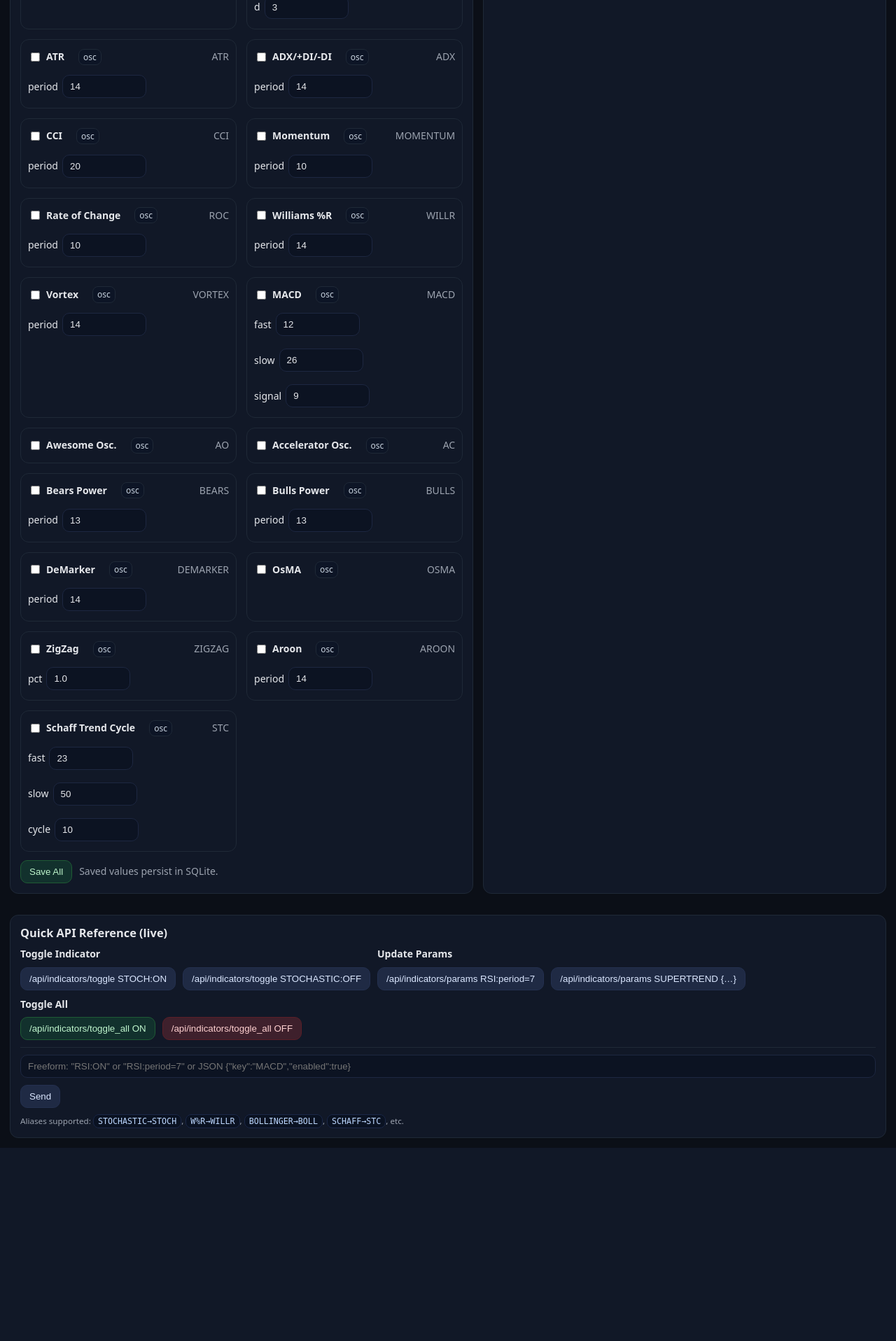
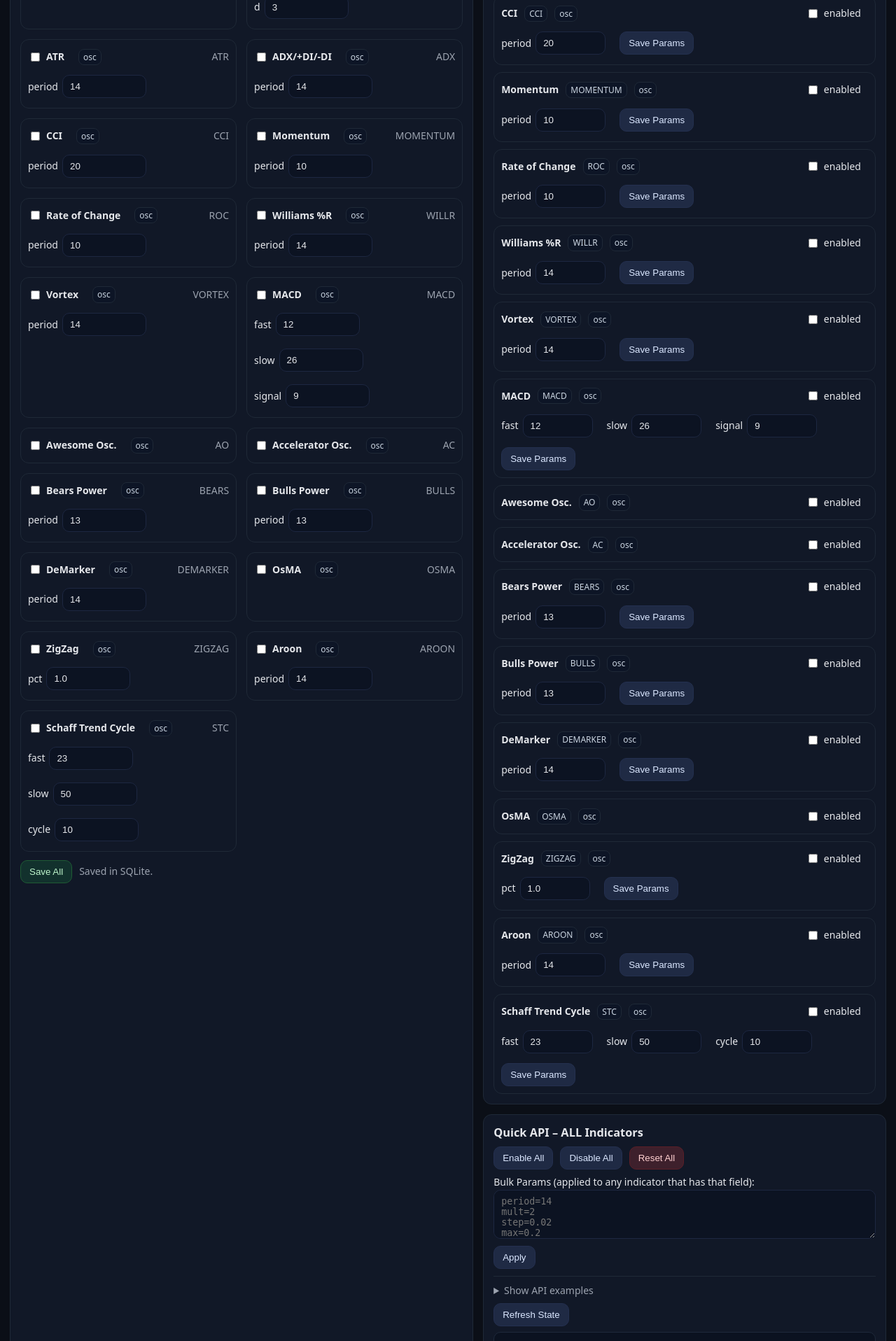
Before and after one commit to Fanatic1989/pocket-option-signals, a Flask app: page /dashboard in a window 1280 px wide. Shown: the part 2400-4316 px from the top of the page at 70% size. Before the commit the page ends 4040 px from the top, so only its background shows below. Run offline with Flask 3, Linux system fonts and the light colour scheme; the visitor is signed in with stand-in values (Sample User, id 1); data comes from the database, SQL or seed files in the repository.

Commit message:
Update dashboard.html

```diff
--- a/templates/dashboard.html
+++ b/templates/dashboard.html
@@ -24,7 +24,6 @@
     .btn.ok{background:rgba(22,163,74,.18);border-color:#1f5b35;color:#bff6cd}
     .btn.stop{background:rgba(239,68,68,.2);border-color:#5b1f27;color:#ffd0d0}
     .btn.ghost{background:transparent;border-color:var(--line);color:var(--muted)}
-    .btn.warn{background:rgba(245,158,11,.18);border-color:#7a5a12;color:#ffe0a6}
     input, select, textarea{
       background:#0c1322;border:1px solid #1d2741;color:var(--text);
       border-radius:10px;padding:8px 10px;outline:none
@@ -58,8 +57,7 @@
     .checkbox-col{columns:3}
     @media (max-width:1100px){ .cols{grid-template-columns:1fr} .checkbox-col{columns:2} }
     @media (max-width:640px){ .checkbox-col{columns:1} }
-    code{background:#0a1222;border:1px solid #1b2747;padding:2px 6px;border-radius:8px;color:#bcd7ff}
-    .mono{font-family:ui-monospace, Menlo, Consolas, monospace}
+    pre.code{white-space:pre-wrap;font-family:ui-monospace,Menlo,Consolas,monospace;font-size:12px;background:#0b1220;border:1px solid #1e293b;border-radius:10px;padding:10px}
   </style>
 </head>
 <body>
@@ -82,7 +80,6 @@
 
 <div class="grid" style="padding:14px">
 
-  {# ------------------- FLASH MESSAGES ------------------- #}
   {% with messages = get_flashed_messages(with_categories=true) %}
     {% if messages %}
       {% for cat, msg in messages %}
@@ -91,7 +88,6 @@
     {% endif %}
   {% endwith %}
 
-  {# ------------------- LOGIN VIEW ------------------- #}
   {% if view == 'login' %}
     <div class="panel" style="max-width:520px;margin:40px auto">
       <h3 class="section-title">Admin Login</h3>
@@ -99,11 +95,10 @@
         <input type="password" name="password" placeholder="Password" required />
         <button class="btn ok">Login</button>
       </form>
-      <div class="mt12"><small class="muted">Default password is "admin" (env: <code>ADMIN_PASSWORD</code>).</small></div>
+      <div class="mt12"><small class="muted">Default password is "admin" (env: ADMIN_PASSWORD).</small></div>
     </div>
   {% else %}
 
-  {# ------------------- TOP STRIP: ENGINE + QUICK SEND ------------------- #}
   <div class="grid cols">
     <div class="panel">
       <div class="row">
@@ -151,7 +146,6 @@
     </div>
   </div>
 
-  {# ------------------- MAIN GRID ------------------- #}
   <div class="grid cols">
     <div class="panel">
       <form action="{{ url_for('dashboard.view') }}" method="post">
@@ -170,7 +164,7 @@
             <label class="w100">Manual symbols (space or comma separated)
               <textarea name="symbols_text" placeholder="frxEURUSD frxGBPUSD ...">{{ ' '.join(cfg.get('symbols_raw', [])) }}</textarea>
             </label>
-            <label><input type="checkbox" name="convert_po"> Convert PO→Deriv</label>
+            <label><input type="checkbox" name="convert_po" checked> Convert PO→Deriv</label>
           </div>
           <div>
             <div class="row">
@@ -217,7 +211,7 @@
         </div>
 
         <div class="divider"></div>
-        <h3 class="section-title">3) Indicators</h3>
+        <h3 class="section-title">3) Indicators (form save)</h3>
         <div class="grid" style="grid-template-columns:repeat(2,minmax(0,1fr))">
           {% for key, spec in ind_specs.items() %}
             {% set block = (cfg.get('indicators') or {}).get(key, {}) %}
@@ -242,12 +236,81 @@
 
         <div class="mt12 row">
           <button class="btn ok">Save All</button>
-          <span class="muted">Saved values persist in SQLite.</span>
+          <span class="muted">Saved in SQLite.</span>
         </div>
       </form>
     </div>
 
     <div class="grid" style="gap:14px">
+
+      <div class="panel">
+        <h3 class="section-title">Indicators — Live API (per-indicator)</h3>
+        <div class="muted">Toggle quickly and update params without full form save.</div>
+        <div id="indList">
+          {% for key, spec in ind_specs.items() %}
+          {% set state = (cfg.get("indicators",{}).get(key, {})) %}
+          <div class="panel" style="padding:10px;margin-top:10px">
+            <div class="row">
+              <strong>{{ spec.title }}</strong>
+              <span class="pill">{{ key }}</span>
+              <span class="pill">{{ spec.panel }}</span>
+              <label class="right"><input type="checkbox" data-ind-toggle="{{key}}" {% if state.get('enabled') %}checked{% endif %}/> enabled</label>
+            </div>
+            {% if spec.fields %}
+            <form class="row mt8" onsubmit="return saveParams(event,'{{key}}')">
+              {% for fname, default in spec.fields.items() %}
+                <label>{{fname}} <input name="{{fname}}" style="width:100px" value="{{ state.get(fname, default) }}"></label>
+              {% endfor %}
+              <button class="btn">Save Params</button>
+            </form>
+            {% endif %}
+          </div>
+          {% endfor %}
+        </div>
+      </div>
+
+      <div class="panel">
+        <h3 class="section-title">Quick API – ALL Indicators</h3>
+        <div class="row">
+          <button class="btn" onclick="toggleAllIndicators(true)">Enable All</button>
+          <button class="btn" onclick="toggleAllIndicators(false)">Disable All</button>
+          <button class="btn stop" onclick="resetAllIndicators()">Reset All</button>
+          <span id="qaAllMsg" class="muted"></span>
+        </div>
+        <div class="mt8">Bulk Params (applied to any indicator that has that field):</div>
+        <form class="row" onsubmit="return bulkParamsAll(event)">
+          <textarea class="w100" name="params_text" placeholder="period=14
+mult=2
+step=0.02
+max=0.2"></textarea>
+          <button class="btn">Apply</button>
+        </form>
+        <div class="divider"></div>
+        <details>
+          <summary class="muted">Show API examples</summary>
+<pre class="code">
+# Enable all
+curl -X POST "{{ url_for('dashboard.api_ind_toggle_all') }}" -H "Content-Type: application/json" -d '{"enabled": true}'
+
+# Disable all
+curl -X POST "{{ url_for('dashboard.api_ind_toggle_all') }}" -H "Content-Type: application/json" -d '{"enabled": false}'
+
+# Bulk params for all (only existing fields updated)
+curl -X POST "{{ url_for('dashboard.api_ind_params_all') }}" -H "Content-Type: application/json" -d '{"params":{"period":14,"mult":2,"step":0.02,"max":0.2}}'
+
+# Reset all to defaults
+curl -X POST "{{ url_for('dashboard.api_ind_reset_all') }}"
+</pre>
+        </details>
+        <div class="mt8">
+          <button class="btn" onclick="loadAllState()">Refresh State</button>
+        </div>
+        <pre id="qaAllState" class="code" style="margin-top:8px"></pre>
+      </div>
+
+    </div>
+  </div>
+
   <div class="panel">
     <h3 class="section-title">Backtest</h3>
     <form id="frmBT" onsubmit="return runBacktest(event)" enctype="multipart/form-data">
@@ -271,7 +334,7 @@
       </div>
       <div class="mt8">
         <input class="w100" name="bt_symbols" placeholder="Optional override: symbols (comma or space) e.g. frxEURUSD,frxGBPUSD" />
-            <label class="mt8"><input type="checkbox" name="convert_po_bt"> Convert PO→Deriv (for the above box)</label>
+        <label class="mt8"><input type="checkbox" name="convert_po_bt" checked> Convert PO→Deriv (for the above box)</label>
       </div>
       <div class="row mt8">
         <label>CSV (optional) <input type="file" name="bt_csv" accept=".csv"></label>
@@ -289,6 +352,7 @@
     <img id="btPlot" class="plot mt8" style="display:none" alt="Backtest Plot" />
   </div>
 
+  <div class="grid cols">
     <div class="panel">
       <h3 class="section-title">Telegram Users</h3>
       <form action="{{ url_for('dashboard.users_add') }}" method="post" class="row">
@@ -309,7 +373,7 @@
               <tr>
                 <td>{{ r[0] }}</td>
                 <td>{{ r[1] }}</td>
-                  <td class="nowrap mono">{{ r[2] }}</td>
+                <td class="nowrap">{{ r[2] }}</td>
                 <td>{{ r[3] or '' }}</td>
                 <td>
                   <form action="{{ url_for('dashboard.users_delete') }}" method="post"
@@ -327,50 +391,17 @@
       </div>
     </div>
 
-    </div>
-  </div>
-
-  {# ---------------- Quick API Reference (clickable) ---------------- #}
-  <div class="panel mt16">
-    <h3 class="section-title">Quick API Reference (live)</h3>
-    <div class="row">
-      <div>
-        <div class="mb8"><strong>Toggle Indicator</strong></div>
-        <div class="row">
-          <button class="btn" onclick="apiToggle('STOCH', true)">/api/indicators/toggle STOCH:ON</button>
-          <button class="btn" onclick="apiToggle('STOCHASTIC', false)">/api/indicators/toggle STOCHASTIC:OFF</button>
-        </div>
-      </div>
-      <div>
-        <div class="mb8"><strong>Update Params</strong></div>
-        <div class="row">
-          <button class="btn" onclick="apiParams('RSI', {period:7})">/api/indicators/params RSI:period=7</button>
-          <button class="btn" onclick="apiParams('SUPERTREND', {period:10, mult:3})">/api/indicators/params SUPERTREND {…}</button>
-        </div>
-      </div>
-      <div>
-        <div class="mb8"><strong>Toggle All</strong></div>
-        <div class="row">
-          <button class="btn ok" onclick="apiToggleAll(true)">/api/indicators/toggle_all ON</button>
-          <button class="btn stop" onclick="apiToggleAll(false)">/api/indicators/toggle_all OFF</button>
-        </div>
-      </div>
-    </div>
-    <div class="divider"></div>
-    <div class="row">
-      <input id="apiRaw" class="w100" placeholder='Freeform: "RSI:ON" or "RSI:period=7" or JSON {"key":"MACD","enabled":true}'/>
-      <button class="btn" onclick="apiSendRaw()">Send</button>
-      <span id="apiOut" class="muted"></span>
-    </div>
-    <div class="mt8">
-      <small class="muted">Aliases supported: <code>STOCHASTIC→STOCH</code>, <code>W%R→WILLR</code>, <code>BOLLINGER→BOLL</code>, <code>SCHAFF→STC</code>, etc.</small>
+    <div class="panel">
+      <h3 class="section-title">Engine Snapshot</h3>
+      <button class="btn" onclick="refreshStatus()">Refresh</button>
+      <div class="mt8"></div>
+      <pre id="statusJson" class="code">{{ engine | tojson(indent=2) }}</pre>
     </div>
   </div>
 
   {% endif %}
 </div>
 
-{% if view != 'login' %}
 <script>
 const q = (sel,root=document)=>root.querySelector(sel);
 const statusHint = q('#statusHint');
@@ -378,40 +409,33 @@ const statusHint = q('#statusHint');
 async function postJSON(url, body){
   const r = await fetch(url, {
     method:'POST',
-    body: (body instanceof FormData) ? body : JSON.stringify(body),
-    ...(body instanceof FormData ? {} : {headers:{'Content-Type':'application/json'}})
+    headers: body instanceof FormData ? {} : {'Content-Type':'application/json'},
+    body: body instanceof FormData ? body : JSON.stringify(body||{})
   });
-  const js = await r.json().catch(()=>({}));
-  if(!r.ok){ throw new Error(js.error || 'HTTP '+r.status); }
+  const js = await r.json().catch(()=>({ok:false,error:'Bad JSON'}));
   return js;
 }
 
 // ---------- Live Engine buttons ----------
 q('#btnStart')?.addEventListener('click', async ()=>{
   statusHint.textContent='Starting…';
-  try{
   const js = await postJSON('{{ url_for("dashboard.live_start") }}', {});
   statusHint.textContent = js.ok ? 'Started' : ('Failed: ' + (js.msg||''));
   refreshStatus();
-  }catch(e){ statusHint.textContent='Error starting: '+e.message; }
 });
 
 q('#btnStop')?.addEventListener('click', async ()=>{
   statusHint.textContent='Stopping…';
-  try{
   const js = await postJSON('{{ url_for("dashboard.live_stop") }}', {});
   statusHint.textContent = js.ok ? 'Stopped' : ('Failed: ' + (js.msg||''));
   refreshStatus();
-  }catch(e){ statusHint.textContent='Error stopping: '+e.message; }
 });
 
 q('#btnDbgOn')?.addEventListener('click', async ()=>{
-  try{ await postJSON('{{ url_for("dashboard.live_debug_on") }}', {}); }catch(e){}
-  refreshStatus();
+  await postJSON('{{ url_for("dashboard.live_debug_on") }}', {}); refreshStatus();
 });
 q('#btnDbgOff')?.addEventListener('click', async ()=>{
-  try{ await postJSON('{{ url_for("dashboard.live_debug_off") }}', {}); }catch(e){}
-  refreshStatus();
+  await postJSON('{{ url_for("dashboard.live_debug_off") }}', {}); refreshStatus();
 });
 
 async function refreshStatus(){
@@ -422,6 +446,7 @@ async function refreshStatus(){
     q('#st_debug').textContent   = s.debug ? 'true' : 'false';
     q('#st_sleep').textContent   = s.loop_sleep ?? 4;
     q('#st_total').textContent   = (s.tally && s.tally.total) ? s.tally.total : (s.tallies?.all ?? 0);
+    const pre = q('#statusJson'); if(pre){ pre.textContent = JSON.stringify(s,null,2); }
   }catch(e){}
 }
 
@@ -451,7 +476,7 @@ async function runBacktest(ev){
       q('#btSummary').textContent = 'Error: ' + (js.error || 'Unknown');
     }
   }catch(e){
-    q('#btSummary').textContent = 'Error: ' + e.message;
+    q('#btSummary').textContent = 'Error: ' + e;
   }finally{
     if(btn){ btn.disabled=false; btn.textContent='Run'; }
   }
@@ -469,10 +494,11 @@ async function sendBroadcast(ev){
     const js = await r.json();
     q('#sendResult').textContent = js.ok ? 'Sent ✔' : ('Error: ' + (js.error || 'Unknown'));
   }catch(e){
-    q('#sendResult').textContent = 'Error: ' + e.message;
+    q('#sendResult').textContent = 'Error: ' + e;
   }
   return false;
 }
+
 async function testAll(){
   q('#sendResult').textContent = 'Testing…';
   try{
@@ -482,53 +508,96 @@ async function testAll(){
     const js = await r.json();
     q('#sendResult').textContent = js.ok ? 'Test sent to all tiers ✔' : 'Test failed';
   }catch(e){
-    q('#sendResult').textContent = 'Error: ' + e.message;
+    q('#sendResult').textContent = 'Error: ' + e;
   }
 }
 
-// ---------- Quick API Reference ----------
-async function apiToggle(key, enabled){
+// ---------- Indicators (live per-indicator) ----------
+document.querySelectorAll('[data-ind-toggle]').forEach(cb=>{
+  cb.addEventListener('change', async (e)=>{
+    const key = e.target.getAttribute('data-ind-toggle');
     try{
-    const js = await postJSON('{{ url_for("dashboard.api_ind_toggle") }}', {key, enabled});
-    q('#apiOut').textContent = JSON.stringify(js);
-  }catch(e){ q('#apiOut').textContent = 'Error: '+e.message; }
+      const js = await fetch('{{ url_for("dashboard.api_ind_toggle") }}', {
+        method:'POST',
+        headers:{'Content-Type':'text/plain'},
+        body: `${key}:${e.target.checked?'ON':'OFF'}`
+      }).then(r=>r.json());
+      if(!js.ok){ throw new Error(js.error||'Toggle failed'); }
+    }catch(err){
+      alert('Failed: '+err.message);
+      e.target.checked = !e.target.checked; // revert
     }
-async function apiParams(key, params){
+  });
+});
+
+async function saveParams(ev, key){
+  ev.preventDefault();
+  const fd = new FormData(ev.target);
+  let body = key + "\n";
+  for (const [k,v] of fd.entries()) body += `${k}=${v}\n`;
   try{
-    const js = await postJSON('{{ url_for("dashboard.api_ind_params") }}', {key, params});
-    q('#apiOut').textContent = JSON.stringify(js);
-  }catch(e){ q('#apiOut').textContent = 'Error: '+e.message; }
+    const js = await fetch('{{ url_for("dashboard.api_ind_params") }}', {
+      method:'POST',
+      headers:{'Content-Type':'text/plain'},
+      body
+    }).then(r=>r.json());
+    if(!js.ok){ throw new Error(js.error||'Save failed'); }
+  }catch(err){
+    alert('Save failed: '+err.message);
   }
-async function apiToggleAll(enabled){
+  return false;
+}
+
+// ---------- ALL indicators quick controls ----------
+async function toggleAllIndicators(on){
+  const el = document.getElementById('qaAllMsg');
+  el.textContent = on ? 'Enabling all…' : 'Disabling all…';
   try{
-    const js = await postJSON('{{ url_for("dashboard.api_ind_toggle_all") }}', {enabled});
-    q('#apiOut').textContent = JSON.stringify(js);
-  }catch(e){ q('#apiOut').textContent = 'Error: '+e.message; }
+    const js = await fetch('{{ url_for("dashboard.api_ind_toggle_all") }}', {
+      method:'POST', headers:{'Content-Type':'application/json'},
+      body: JSON.stringify({enabled: !!on})
+    }).then(r=>r.json());
+    el.textContent = js.ok ? 'Done.' : ('Error: ' + (js.error || 'unknown'));
+    loadAllState();
+  }catch(e){ el.textContent = 'Error: ' + e.message; }
 }
-async function apiSendRaw(){
-  const raw = q('#apiRaw').value.trim();
-  if(!raw){ q('#apiOut').textContent = 'Enter a command first.'; return; }
+async function resetAllIndicators(){
+  const el = document.getElementById('qaAllMsg');
+  if(!confirm('Reset ALL indicators to defaults?')) return;
+  el.textContent = 'Resetting…';
   try{
-    // Try raw to /toggle first if it looks like KEY:ON/OFF, else /params
-    if(raw.includes(':') && !raw.includes('{') && !raw.includes('=') ){
-      const js = await fetch('{{ url_for("dashboard.api_ind_toggle") }}', { method:'POST', headers:{'Content-Type':'application/json'}, body: JSON.stringify(raw) }).then(r=>r.json());
-      q('#apiOut').textContent = JSON.stringify(js);
-    }else if(raw.includes(':') && raw.includes('=')){
-      const js = await fetch('{{ url_for("dashboard.api_ind_params") }}', { method:'POST', headers:{'Content-Type':'application/json'}, body: JSON.stringify(raw) }).then(r=>r.json());
-      q('#apiOut').textContent = JSON.stringify(js);
-    }else{
-      // Try as JSON
-      const js = await fetch('{{ url_for("dashboard.api_ind_params") }}', { method:'POST', headers:{'Content-Type':'application/json'}, body: raw }).then(r=>r.json());
-      q('#apiOut').textContent = JSON.stringify(js);
+    const js = await fetch('{{ url_for("dashboard.api_ind_reset_all") }}', { method:'POST' }).then(r=>r.json());
+    el.textContent = js.ok ? 'Reset complete.' : ('Error: ' + (js.error || 'unknown'));
+    loadAllState();
+  }catch(e){ el.textContent = 'Error: ' + e.message; }
 }
+async function bulkParamsAll(ev){
+  ev.preventDefault();
+  const el = document.getElementById('qaAllMsg');
+  el.textContent = 'Applying params to all…';
+  const fd = new FormData(ev.target);
+  const lines = (fd.get('params_text') || '').toString();
+  try{
+    const js = await fetch('{{ url_for("dashboard.api_ind_params_all") }}', {
+      method:'POST', headers:{'Content-Type':'text/plain'}, body: lines
+    }).then(r=>r.json());
+    el.textContent = js.ok ? 'Applied.' : ('Error: ' + (js.error || 'unknown'));
+    loadAllState();
+  }catch(e){ el.textContent = 'Error: ' + e.message; }
+  return false;
+}
+async function loadAllState(){
+  try{
+    const js = await fetch('{{ url_for("dashboard.api_indicators") }}').then(r=>r.json());
+    document.getElementById('qaAllState').textContent = JSON.stringify(js.state, null, 2);
   }catch(e){
-    q('#apiOut').textContent = 'Error: '+e.message;
+    document.getElementById('qaAllState').textContent = 'Error: ' + e.message;
   }
 }
+loadAllState();
 
 // Poll status every 10s
 setInterval(refreshStatus, 10000);
 </script>
-{% endif %}
 </body>
 </html>
```
Lines whose indentation alone changed are shown as unchanged.
